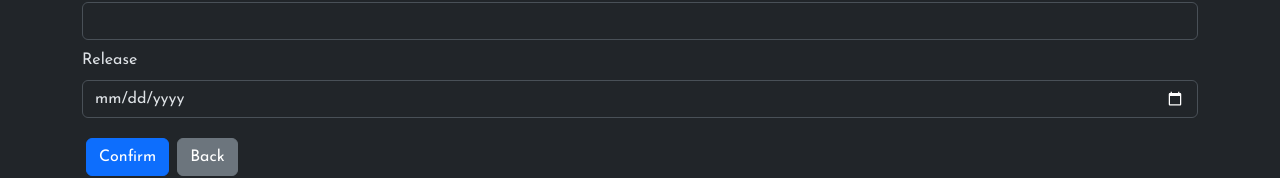
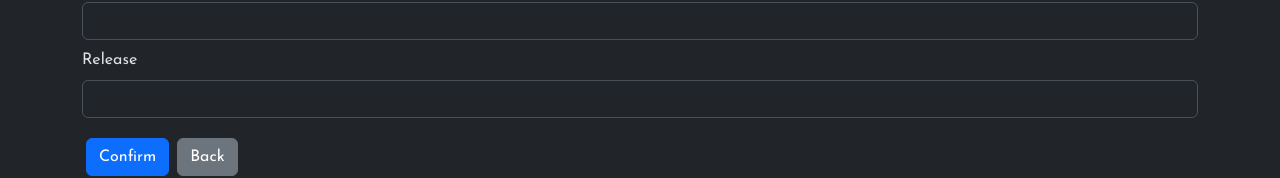
Before and after one commit to renldx/filmpal-client, a React (Create React App) app: page /old-movies/add in a window 1280 px wide. Shown: the part 173-351 px from the top of the page. Built offline with nearby package versions, Linux system fonts and the light colour scheme.

Commit message:
Change release input type to number

```diff
--- a/src/WatchedMovie.js
+++ b/src/WatchedMovie.js
@@ -69,7 +69,7 @@ const WatchedMovie = () => {
         }
 
         if (!formData.release) {
-            errors.release = "Release date is required";
+            errors.release = "Release year is required";
         }
 
         setFormData((prevState) => ({ ...prevState, errors }));
@@ -148,7 +148,10 @@ const WatchedMovie = () => {
                         onChange={handleChange}
                         id="release"
                         name="release"
-                        type="date"
+                        type="number"
+                        min="1890"
+                        max="2100"
+                        step="1"
                         value={formData?.release}
                     />
                 </FormGroup>
```
